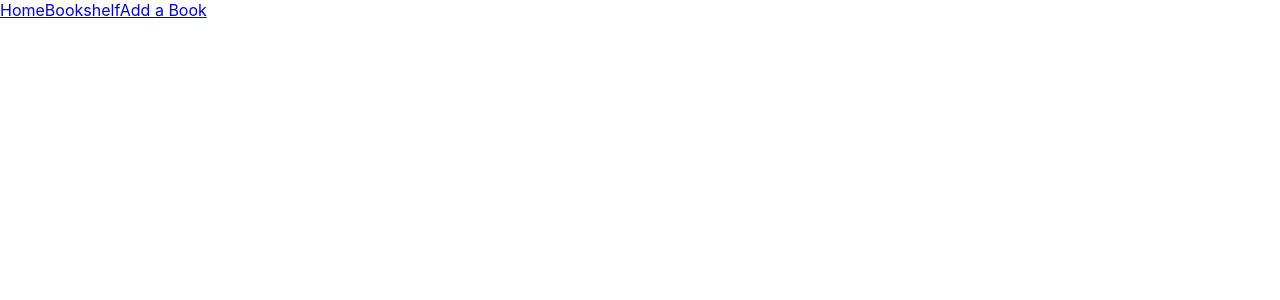
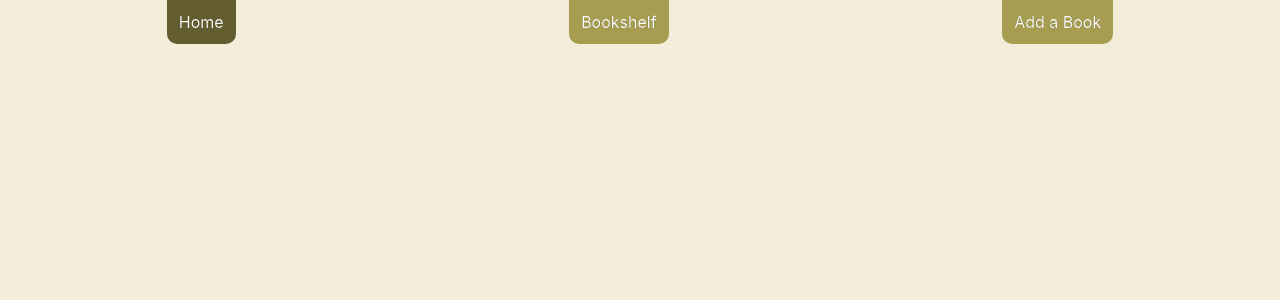
Before and after one commit to thevirtualboy/phase-2-partner-project-v2, a React (Create React App) app: page / in a window 1280 px wide. Shown: the top 300 px of the page. Built offline with nearby package versions, Linux system fonts and the light colour scheme.

Commit message:
added some styling as a baseline

```diff
--- a/src/components/NavBar.js
+++ b/src/components/NavBar.js
@@ -1,23 +1,46 @@
 import { NavLink } from "react-router-dom";
+
+const linkStyles = {
+    display: "inline-flex",
+    padding: "12px",
+    margin: "0 6px 6px",
+    background: "#a79d51",
+    textDecoration: "none",
+    webkitTextStroke: "0.1px black",
+    color: "white",
+    borderRadius: "0 0 10px 10px",
+}
 
 function NavBar() {
     return (
-        <div>
+        <div style={{ display: "flex", justifyContent: "space-around", }}>
             <NavLink
                 to="/"
                 exact
+                style={linkStyles}
+                activeStyle={{
+                    background: "#625c2e",
+                }}
             >
                 Home
             </NavLink>
             <NavLink
                 to="/bookshelf"
                 exact
+                style={linkStyles}
+                activeStyle={{
+                    background: "#625c2e",
+                }}
             >
                 Bookshelf
             </NavLink>
             <NavLink
                 to="/addbook"
                 exact
+                style={linkStyles}
+                activeStyle={{
+                    background: "#625c2e",
+                }}
             >
                 Add a Book
             </NavLink>
--- a/src/index.css
+++ b/src/index.css
@@ -5,6 +5,7 @@ body {
     sans-serif;
   -webkit-font-smoothing: antialiased;
   -moz-osx-font-smoothing: grayscale;
+  background-color: #f3eeda;
 }
 
 code {
```
